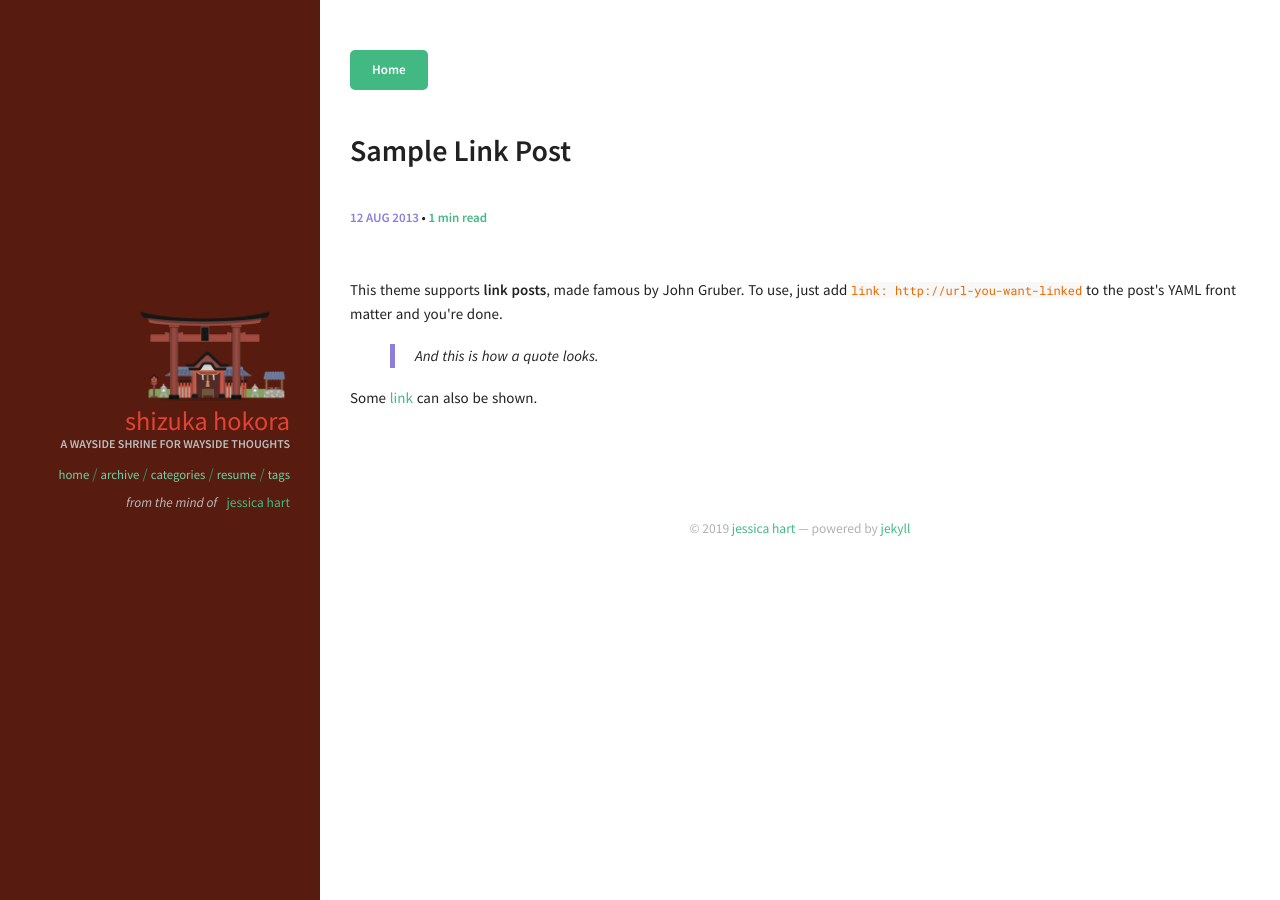
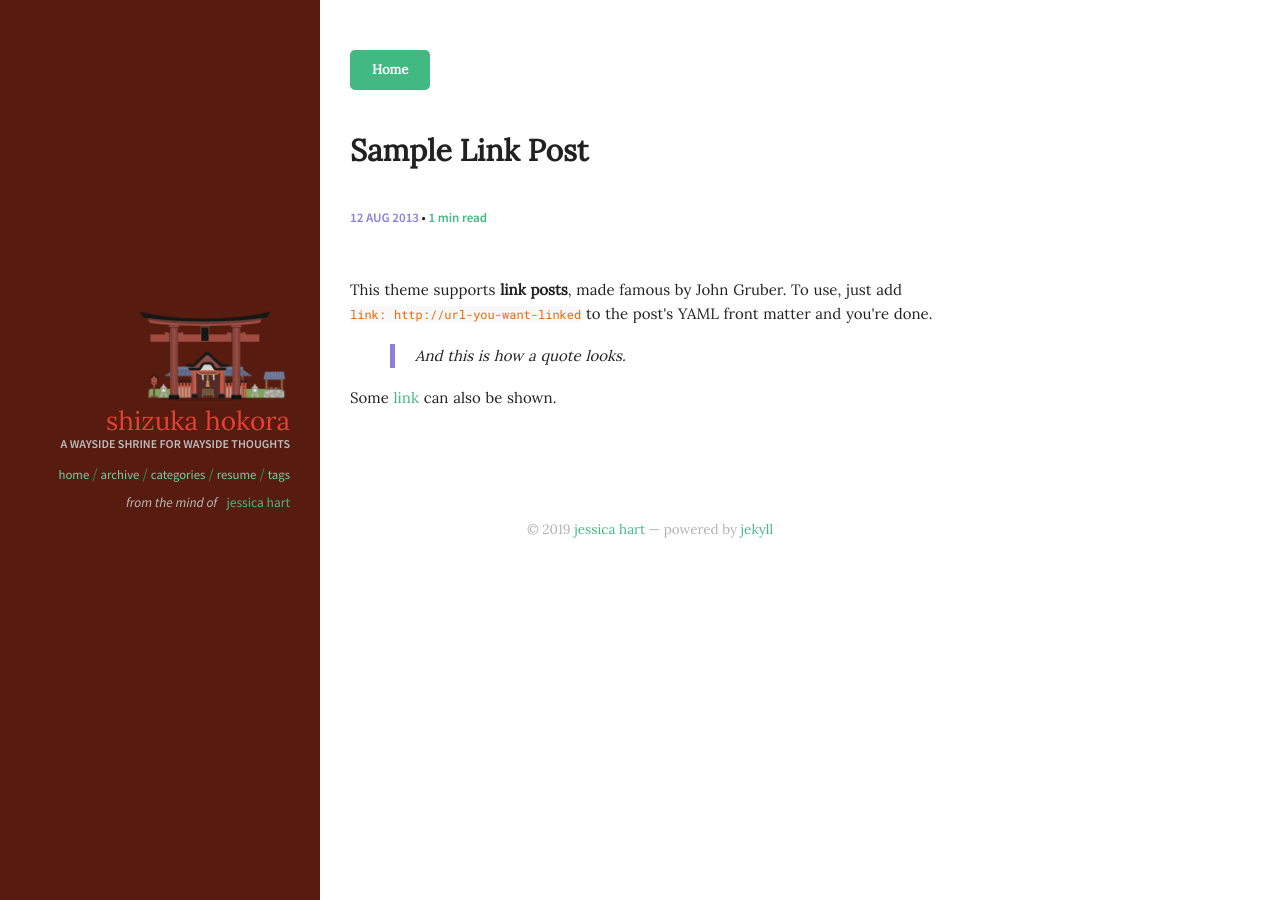
Before and after one commit to shizuka/shizuka-hokora, a Jekyll site: the page built from _posts/2013-08-12-sample-link-post.md, in a window 1280 px wide. Built offline with Jekyll 4.4.1, drawn with Linux system fonts in a browser that asks for light colours; some web fonts are replaced.

Commit message:
fonts and width tweak

```diff
--- a/_layouts/default.html
+++ b/_layouts/default.html
@@ -12,8 +12,10 @@
     </div>
     <div class="col s12 m9">
       <div class="post-listing">
-        {{ content }}
-        {% include footer.html %}
+        <div class="content-width-wrap">
+          {{ content }}
+          {% include footer.html %}
+        </div>
       </div>
     </div>
   </div>
--- a/_sass/components/_variables.scss
+++ b/_sass/components/_variables.scss
@@ -3,7 +3,7 @@
  */
 
 // Google font import
-@import url(https://fonts.googleapis.com/css?family=Source+Sans+Pro:600,400,400italic|Roboto+Mono);
+@import url(https://fonts.googleapis.com/css?family=Source+Sans+Pro:600,400,400italic|Lora|Roboto+Mono|Macondo);
 
 // Custom variables
 
@@ -22,9 +22,11 @@ $border-width:               .0625rem !default;
 // Font, line-height, and color for body text, headings, and more.
 
 $font-family-sans-serif:     "Source Sans Pro", "Helvetica Neue", Helvetica, Arial, sans-serif !default;
-$font-family-serif:          Georgia, "Times New Roman", Times, serif !default;
+$font-family-serif:          "Lora", Georgia, "Times New Roman", Times, serif !default;
 $font-family-monospace:      "Roboto Mono", "Courier New", monospace !default;
-$font-family-base:           $font-family-sans-serif !default;
+$font-family-base:           $font-family-serif !default;
+$font-family-title:          "Macondo", $font-family-serif;
+$font-family-sidebar:        $font-family-sans-serif !default;
 
 // Pixel value used to responsively scale all typography. Applied to the `<html>` element.
 $font-size-root:             15px !default;
--- a/_sass/pages/_layout.scss
+++ b/_sass/pages/_layout.scss
@@ -31,6 +31,7 @@
 .cover-card {
   color: $text-color;
   padding: 0 30px;
+  font-family: $font-family-sidebar;
   .avatar {
     width: 150px;
     float: none;
@@ -42,6 +43,7 @@
     display: block;
     color: #E34234;
     font-size: 1.75em;
+    font-family: $font-family-title;
     text-transform: lowercase;
   }
   .author_job {
--- a/_sass/pages/_post.scss
+++ b/_sass/pages/_post.scss
@@ -17,6 +17,12 @@
     position: initial;
     top: 0;
   }
+}
+
+.content-width-wrap {
+  width: 40rem;
+  margin: 0;
+  padding: 0;
 }
 
 .image-credit {
@@ -61,6 +67,7 @@ section.post {
 
 // Post meta
 .post-meta {
+  font-family: $font-family-sidebar;
   font-size: 13px;
   font-weight: bold;
 	.post-date {
```
